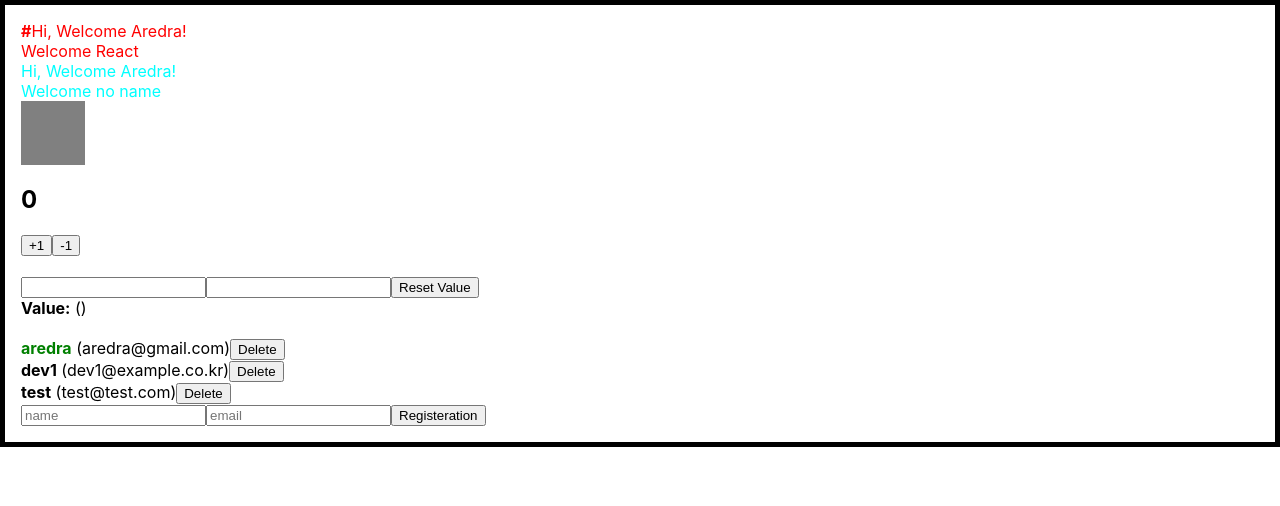
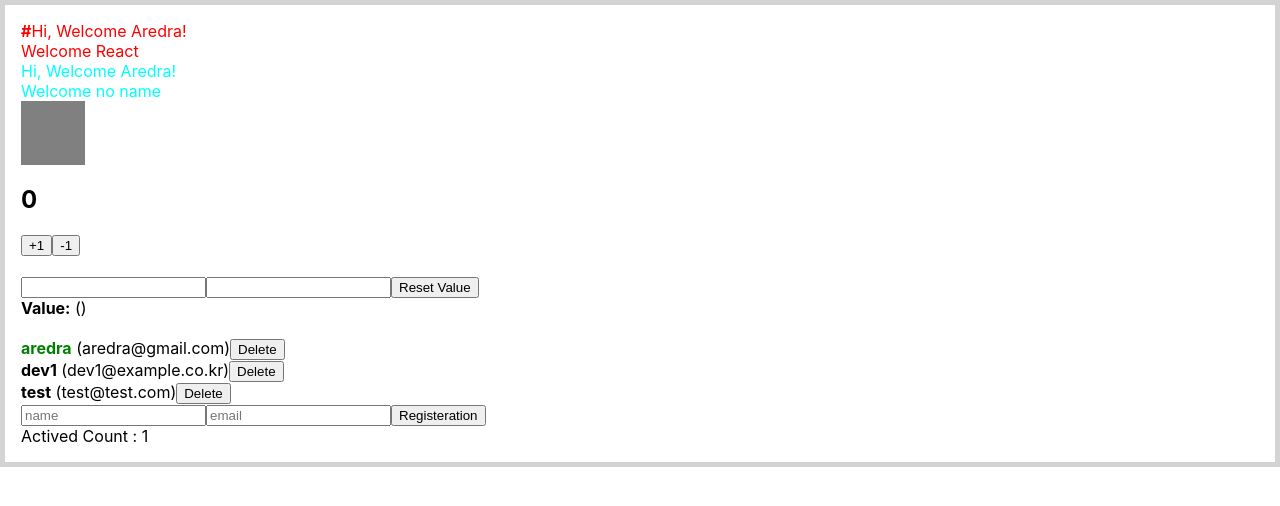
Before and after one commit to aredra/react-tutorial, a React (Create React App) app: page / in a window 1280 px wide. Shown: the top 506 px of the page. Built offline with nearby package versions, Linux system fonts and the light colour scheme.

Commit message:
add useMemo

```diff
--- a/src/App.js
+++ b/src/App.js
@@ -1,4 +1,4 @@
-import React, {useState, useRef} from 'react';
+import React, {useState, useRef, useMemo} from 'react';
 import './App.css';
 import Hello from './Hello';
 import Wrapper from './Wrapper';
@@ -6,6 +6,11 @@
 import InputSample from './InputSample';
 import UserList from './User';
 import CreateUser from './CreateUser';
+
+function countActiveUsers(users) {
+  console.log('countActiveUsers is run');
+  return users.filter(user => user.active).length;
+}
 
 function App() {
   // const name = "Start React!";
@@ -86,6 +91,7 @@
     ));
   }
 
+  const count = useMemo(() => countActiveUsers(users), [users]);
 
   return (
     <Wrapper>
@@ -111,6 +117,7 @@
         onChange={onChange}
         onCreate={onCreate}
       />
+      <div>Actived Count : {count}</div>
     </Wrapper>
   );
 }
--- a/src/Wrapper.js
+++ b/src/Wrapper.js
@@ -2,7 +2,7 @@
 
 function Wrapper({children}) {
     const style = {
-        border: "5px solid black",
+        border: "5px solid lightgray",
         padding: 16
     }
 
```
